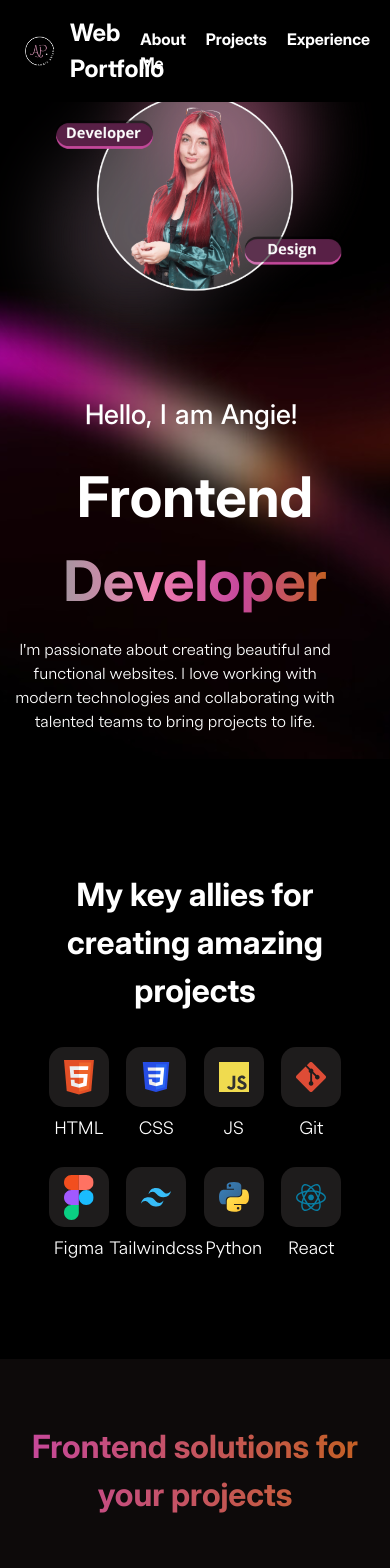
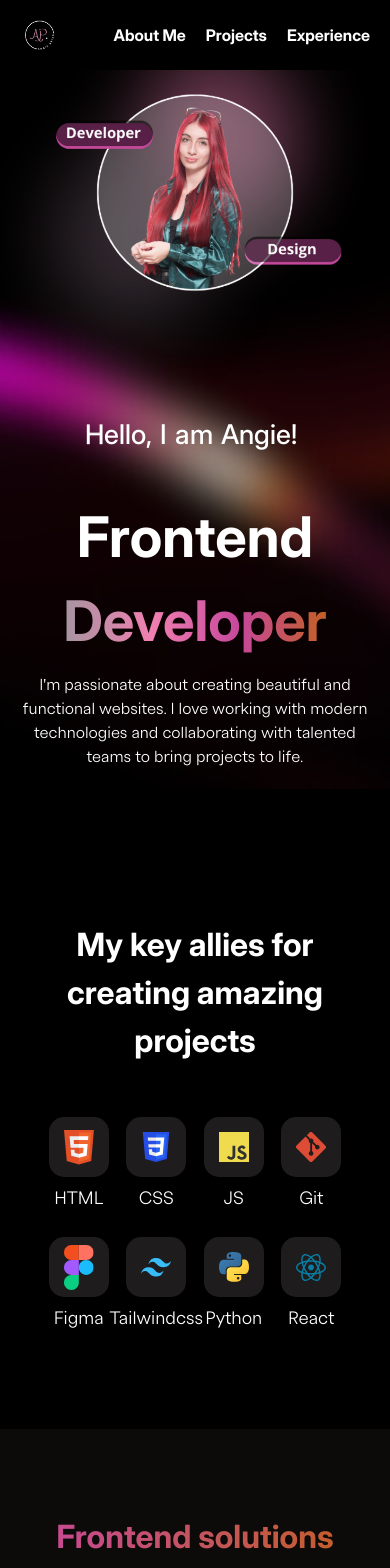
Before and after one commit to angiearias1/PortfolioWeb, a React (Vite) app: page / in a window 390 px wide. Shown: the top 1568 px of the page. Built offline with nearby package versions, Linux system fonts and the light colour scheme.

Commit message:
finally details in section projects

```diff
--- a/src/components/ExperienceEducation.jsx
+++ b/src/components/ExperienceEducation.jsx
@@ -19,7 +19,7 @@ const ExperienceEducation = () => {
             <div className="grid sm:grid-cols-1 md:grid-cols-2 gap-10 md:mt-16 mt-10">
                 {/* Experience Section */}
                 <div>
-                    <h2 className="title-three"> My Experience </h2>
+                    <h2 className="title-three mb-8"> My Experience </h2>
                     <div className="space-y-6 md:mt-10 gap-8">
                         {experiences.map((exp, index) => (
                             <div key={index} className="bg-[rgba(41,39,39,0.4)] p-4 rounded-lg space-y-2">
@@ -35,7 +35,7 @@ const ExperienceEducation = () => {
                 </div>
 
                 <div>
-                <h2 className="title-three"> My Education </h2>
+                <h2 className="title-three mb-8"> My Education </h2>
                     <div className="space-y-6 md:mt-10">
                         {education.map((edu, index) => (
                             <div key={index} className="bg-[rgba(41,39,39,0.4)] p-4 rounded-lg space-y-2">
--- a/src/components/Services.jsx
+++ b/src/components/Services.jsx
@@ -15,7 +15,7 @@ const Services = () => {
                 Frontend solutions for your projects
             </h2>
 
-            <div className="w-[80%] flex flex-col md:flex-row gap-6">
+            <div className="w-full md:w-[80%] flex flex-col md:flex-row gap-6">
                 <div className="w-full md:w-1/2">
                     <img src ={photoServices} alt="photo-services" className="w-full h-auto" />
                 </div>
--- a/src/pages/Projects.jsx
+++ b/src/pages/Projects.jsx
@@ -39,7 +39,7 @@ const infoProjects = [
 ]
 const ProjectCard = ({ project }) => {
     return (
-        <div className="p-4 rounded-lg w-170 sm:w-120 md:w-150 mx-auto">
+        <div className="p-4 rounded-lg w-100 sm:w-80 md:w-170 mx-auto">
             <Swiper
                 modules={[Navigation]}
                 navigation
--- a/src/styles/Global.css
+++ b/src/styles/Global.css
@@ -57,6 +57,12 @@ h1{
     right: 40px;
     margin-right: 10px;
     border-radius: 50%;
+}
+
+@media (max-width: 768px) {
+    .title-web{
+        display: none;
+    }
 }
 
 .navbar-right{
@@ -199,6 +205,13 @@ h1{
     font-size: 1.7rem;
 }
 
+@media (max-width: 768px) {
+    .subtitle, .intro-details p {
+        padding: 20px 20px;
+    }
+
+}
+
 
 .intro-details{
     display: flex;
@@ -227,10 +240,10 @@ h1{
 
 }
 
-@media (max-width: 1024px) {
+@media (max-width: 768px) {
     .intro-details p {
         font-size: 1rem;
-        padding: 15px 40px 15px 0px;
+        padding: 10px;
     }
 }
 
@@ -264,6 +277,7 @@ h1{
 @media (max-width: 768px) {
     .title-sections {
         font-size: 2rem;
+        padding: 20px;
     }
 }
 
```
